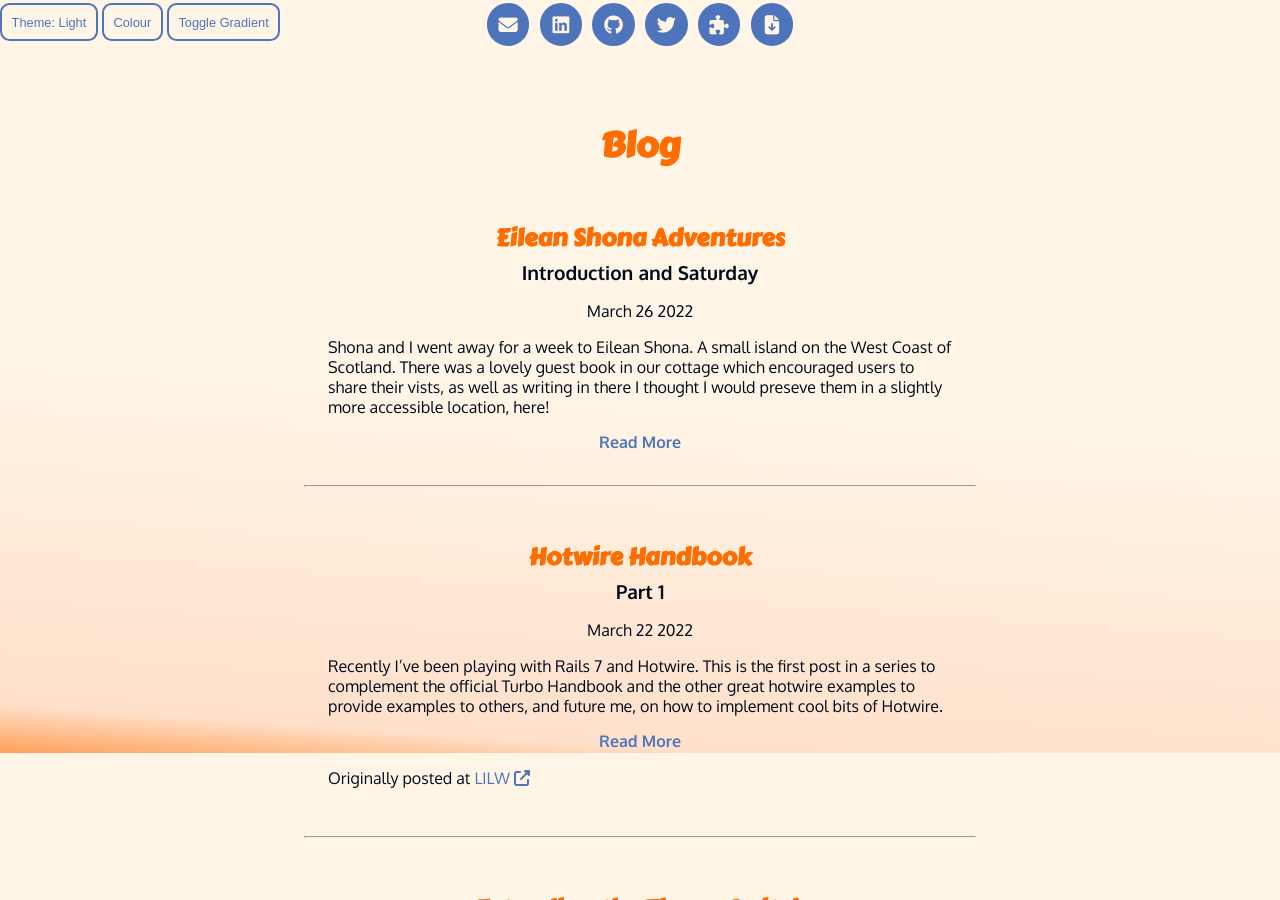
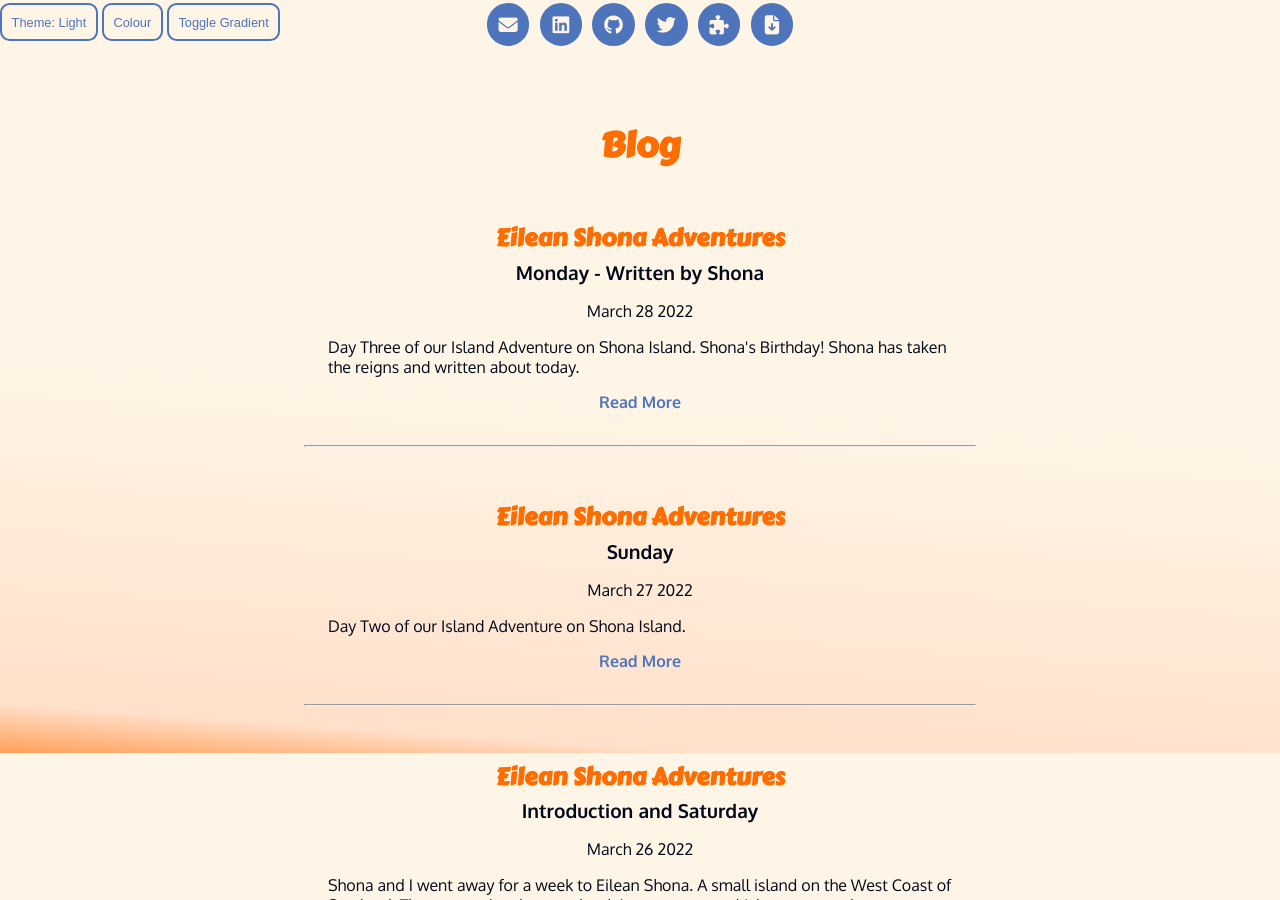
Before and after one commit to phil-6/pr_dev, a Jekyll site: the page built from index.html, in a window 1280 px wide and 900 px high, scrolled down 1047 px. Built offline with Jekyll 4.4.1, drawn with Linux system fonts in a browser that asks for light colours; nearby versions of some CDN libraries.

Commit message:
add Eliean Shona day 2 and 3
small updates to 1

```diff
--- a/_data/blog-posts.yml
+++ b/_data/blog-posts.yml
@@ -1,3 +1,25 @@
+- layout: blog
+  author: Shona
+  full-name: Shona Day
+  short-title: eilean-shona-3
+  full-title: Eilean Shona Adventures
+  sub-title: Monday - Written by Shona
+  summary: Day Three of our Island Adventure on Shona Island. Shona's Birthday! Shona has taken the reigns and written about today.
+  file-type: html
+  publish-date: March 28
+  publish-year: 2022
+
+- layout: blog
+  author: Phil
+  full-name: Phil Reynolds
+  short-title: eilean-shona-2
+  full-title: Eilean Shona Adventures
+  sub-title: Sunday
+  summary: Day Two of our Island Adventure on Shona Island.
+  file-type: html
+  publish-date: March 27
+  publish-year: 2022
+
 - layout: blog
   author: Phil
   full-name: Phil Reynolds
--- /dev/null
+++ b/posts/2022/eilean-shona-2.html
@@ -0,0 +1,39 @@
+---
+layout: blog
+author: Phil
+full-name: Phil Reynolds
+short-title: eilean-shona-2
+full-title: Eilean Shona Adventures
+sub-title: Sunday
+summary: Day Two of our Island Adventure on Shona Island.
+file-type: html
+publish-date: March 27
+publish-year: 2022
+---
+<h1>Eilean Shona Adventures</h1>
+<p class="subheading"><em>This was written in the guest book in Sawmill Cottage, it's written for the next guests as
+    much as for ourselves. I'd strongly recommend that you consider being one of the next visitors to Sawmill Cottage on
+    Eilean Shona!</em></p>
+<p><em>You can find more information about Eilean Shona on their website.</em></p>
+
+<h2>Sunday</h2>
+<p>We lost and hour due to the clocks changing, so after a not-actually-that-long lie-in we inflated our paddle boards
+    and headed over to the island shop. We must have just missed Jonty and Sarah, but we grabbed some rice (for their
+    homemade lamb tagine) and some custard (for the Eve's and sticky toffee puddings) & left a note for Jonty and Sarah.
+    We popped into the Village Hall for some internet to check the weather forecast, the tide times and download the OS
+    map for the island. Snow is no longer forecast! On the way back we spotted lots of frogs and a newt in the lily
+    ponds.</p>
+<p>Our after lunch SUP was shorter than originally planned as the tide + wind made progress hard! I did see a crab
+    though!</p>
+<p>We stashed the SUPs, grabbed a bag and set out along the North Shore path. We some stops to take photos & remove some
+    rhododendrons (see the Eilean Shona conservation page), it took us 45 minutes to get to Baramore.</p>
+<p>PHOTOS</p>
+<p>After about 30 minutes scrambling on the crags West of Baramore we made it back to the path. We decided to extend our
+    walk and headed over the saddle, onto the "Bottom Path". Along with stunning views, we saw our first two deer
+    silhouetted against the skyline on the saddle, then four more as we made our way back to Sawmill.</p>
+<p>PHOTOS</p>
+<p>All in, we walked 8.5k in 3h20. We walked in trail shoes but would recommend boots to keep your feet dry through the
+    many boggy bits. Make sure you check yourself for ticks!</p>
+<p>MAP</p>
+
+<div class="button-container"><a class="next-button" href="/posts/2022/eilean-shona-3">Sunday ➟</a></div>
--- /dev/null
+++ b/posts/2022/eilean-shona-3.html
@@ -0,0 +1,35 @@
+---
+layout: blog
+author: Shona
+full-name: Shona Day
+short-title: eilean-shona-3
+full-title: Eilean Shona Adventures
+sub-title: Monday - Written by Shona
+summary: Day Three of our island adventure on Shona Island. Shona's Birthday! Shona has taken the reigns and written about today.
+file-type: html
+publish-date: March 28
+publish-year: 2022
+---
+<h1>Eilean Shona Adventures</h1>
+<p class="subheading"><em>This was written in the guest book in Sawmill Cottage, it's written for the next guests as
+    much as for ourselves. I'd strongly recommend that you consider being one of the next visitors to Sawmill Cottage on
+    Eilean Shona!</em></p>
+<p><em>You can find more information about Eilean Shona on their website.</em></p>
+<h2>Monday - Written by Shona</h2>
+<p class="lead">It's my Birthday!</p>
+<p>It started with some hot cross buns we bought from a bakery in Fort William</p>
+<p>We'd planned our day around the tides as we wanted to paddleboard to the sandy beach we had spotted yesterday to the
+    North of Baramore, Eilean na h-Oitire. As we bought our own boards with us, we set off from our cottage just after
+    9. The peace and tranquility was like nothing I've experienced before. After a nice easy float (I mean paddle) with
+    the tide, we beached on the island</p>
+<p>We explored the small island and found lots of beautiful shells, deer hoof prints, piles of coral, and <strong>then I
+    found Phil down on one knee proposing!</strong></p>
+<p>Obviously I said YES!</p>
+<p>PHOTO</p>
+<p>I thought I'd had all my surprises with coming to my own island, but this was the cherry on top.</p>
+<p>Once back at the cottage the planning started. Really appreciated the wifi in the Village Hall to call back home and
+    tell the family.</p>
+<p>Family all told and now time to get back to us time: marshmallows round a campfire before it got too dark and
+    cold</p>
+<p>PHOTO</p>
+<p>Next up: Clean some muscles we foraged on our paddle and cook dinner!</p>
```
Also changed, not shown: posts/2022/eilean-shona-1.html (+3 -4 lines).
